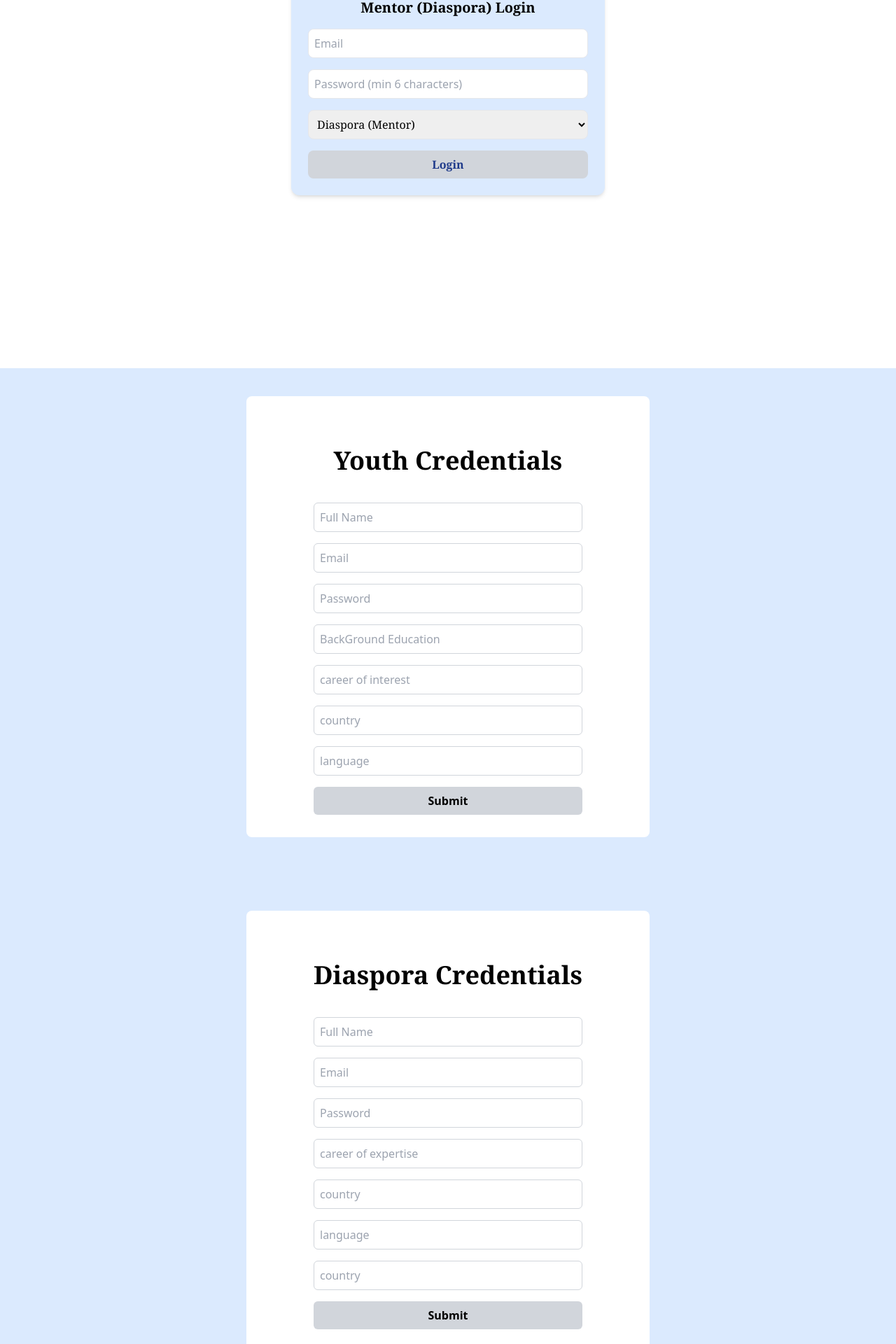
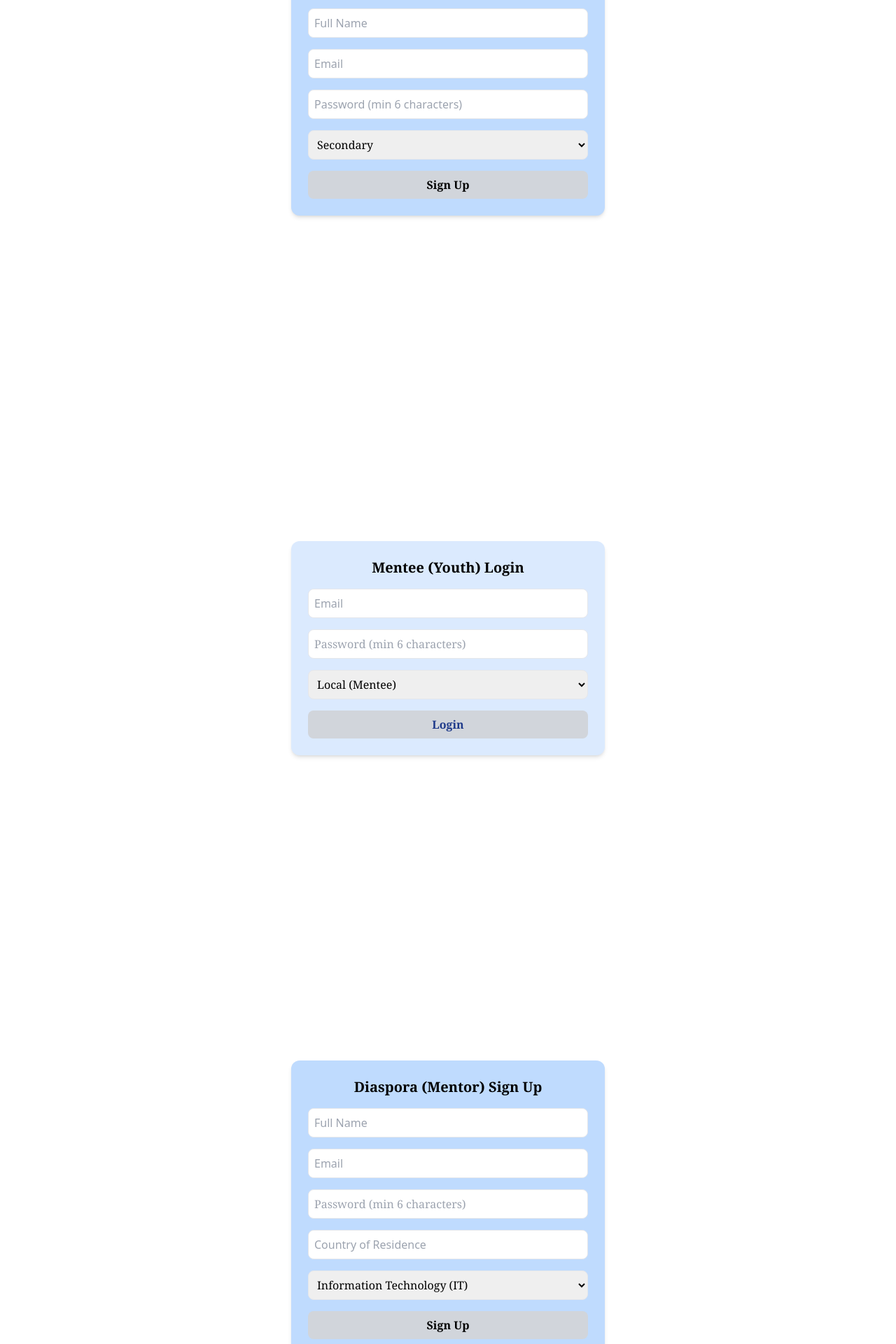
Before and after one commit to Munezero26200/bridge-to-rise, a React (Vite) app: page / in a window 1280 px wide. Shown: the part 338-2258 px from the top of the page at 70% size. Built offline with nearby package versions, Linux system fonts and the light colour scheme.

Commit message:
rename components

```diff
--- a/src/App.jsx
+++ b/src/App.jsx
@@ -1,14 +1,17 @@
 import Navbar from "./components/navbar"
 import LoginPage from "./components/loginPage"
-import YouthForm from "./components/youthForm"
-import ProfessionalForm from "./components/professionalForm"
+import MenteeLogin from "./components/loginMentee"
+import DiasporaSignin from "./components/diasporaSign"
+import MenteeSignin from "./components/MenteeSignIn"
+
 export default function App() {
   return (
    <>
     <Navbar />
     <LoginPage />
-    <YouthForm />
-    <ProfessionalForm />
+    <MenteeSignin />
+    <MenteeLogin/>
+    <DiasporaSignin/>
    </>
   )
 }
--- /dev/null
+++ b/src/components/diasporaSign.jsx
@@ -0,0 +1,96 @@
+import React, { useState } from "react";
+
+export default function DiasporaSignin() {
+  const [formData, setFormData] = useState({
+    fullName: "",
+    email: "",
+    password: "",
+    country: "",
+    field: "Information Technology (IT)",
+    otherField: ""
+  });
+
+  const handleSubmit = (e) => {
+    e.preventDefault();
+    if (formData.password.length < 6) {
+      alert("Password must be at least 6 characters");
+      return;
+    }
+    console.log("Diaspora SignUp:", formData);
+    alert(`Welcome Mentor ${formData.fullName} from ${formData.country}`);
+  };
+
+  return (
+    <div className="min-h-screen flex items-center justify-center bg-white p-6">
+      <div className="w-full max-w-md bg-blue-200 shadow-md rounded-xl p-6">
+        <h2 className="text-xl font-semibold text-center mb-4 font-serif">
+          Diaspora (Mentor) Sign Up
+        </h2>
+        <form onSubmit={handleSubmit} className="space-y-4">
+          <input
+            type="text"
+            placeholder="Full Name"
+            value={formData.fullName}
+            onChange={(e) => setFormData({ ...formData, fullName: e.target.value })}
+            className="w-full border rounded-lg p-2 focus:outline-none focus:ring-2 focus:ring-gray-300"
+            required
+          />
+          <input
+            type="email"
+            placeholder="Email"
+            value={formData.email}
+            onChange={(e) => setFormData({ ...formData, email: e.target.value })}
+            className="w-full border rounded-lg p-2 focus:outline-none focus:ring-2 focus:ring-gray-300"
+            required
+          />
+          <input
+            type="password"
+            placeholder="Password (min 6 characters)"
+            value={formData.password}
+            onChange={(e) => setFormData({ ...formData, password: e.target.value })}
+            className="w-full font-serif border rounded-lg p-2 focus:outline-none focus:ring-2 focus:ring-gray-300"
+            required
+            minLength={6}
+          />
+          <input
+            type="text"
+            placeholder="Country of Residence"
+            value={formData.country}
+            onChange={(e) => setFormData({ ...formData, country: e.target.value })}
+            className="w-full border rounded-lg p-2 focus:outline-none focus:ring-2 focus:ring-gray-300"
+            required
+          />
+          <select
+            value={formData.field}
+            onChange={(e) => setFormData({ ...formData, field: e.target.value })}
+            className="w-full font-serif border rounded-lg p-2 focus:outline-none focus:ring-2 focus:ring-gray-300"
+          >
+            <option>Information Technology (IT)</option>
+            <option>Business & Entrepreneurship</option>
+            <option>HealthCare & Medicine</option>
+            <option>Education & Research</option>
+            <option>Engineering & Architecture</option>
+            <option>Tourism & Hospitality Management</option>
+            <option>Other</option>
+          </select>
+          {formData.field === "Other" && (
+            <input
+              type="text"
+              placeholder="Please specify your field"
+              value={formData.otherField}
+              onChange={(e) => setFormData({ ...formData, otherField: e.target.value })}
+              className="w-full border rounded-lg p-2 focus:outline-none focus:ring-2 focus:ring-gray-300"
+              required
+            />
+          )}
+          <button
+            type="submit"
+            className="w-full bg-gray-300 font-serif font-semibold p-2 rounded-lg transition"
+          >
+            Sign Up
+          </button>
+        </form>
+      </div>
+    </div>
+  );
+}
--- a/src/components/loginPage.jsx
+++ b/src/components/loginMentee.jsx
@@ -1,7 +1,7 @@
 import React, { useState } from "react";
 
-export default function MentorLogin() {
-  const [formData, setFormData] = useState({ email: "", password: "", role: "Mentor" });
+export default function MenteeLogin() {
+  const [formData, setFormData] = useState({ email: "", password: "", role: "Mentee" });
 
   const handleSubmit = (e) => {
     e.preventDefault();
@@ -9,7 +9,7 @@ export default function MentorLogin() {
       alert("Password must be at least 6 characters");
       return;
     }
-    console.log("Mentor Login:", formData);
+    console.log("Mentee Login:", formData);
     alert(`Welcome ${formData.role}: ${formData.email}`);
   };
 
@@ -17,7 +17,7 @@ export default function MentorLogin() {
     <div className="min-h-screen flex items-center justify-center bg-white p-6">
       <div className="w-full max-w-md bg-blue-100 shadow-md rounded-xl p-6">
         <h2 className="text-xl font-semibold text-center mb-4 font-serif">
-          Mentor (Diaspora) Login
+          Mentee (Youth) Login
         </h2>
         <form onSubmit={handleSubmit} className="space-y-4">
           <input
@@ -25,7 +25,7 @@ export default function MentorLogin() {
             placeholder="Email"
             value={formData.email}
             onChange={(e) => setFormData({ ...formData, email: e.target.value })}
-            className="w-full border rounded-lg p-2 focus:outline-none focus:ring-2 focus:ring-blue-400"
+            className="w-full border rounded-lg p-2 focus:outline-none focus:ring-2 focus:ring-gray-300"
             required
           />
           <input
@@ -33,21 +33,21 @@ export default function MentorLogin() {
             placeholder="Password (min 6 characters)"
             value={formData.password}
             onChange={(e) => setFormData({ ...formData, password: e.target.value })}
-            className="w-full border rounded-lg p-2 focus:outline-none focus:ring-2 focus:ring-blue-400"
+            className="w-full border rounded-lg p-2 font-serif focus:outline-none focus:ring-2 focus:ring-gray-300"
             required
             minLength={6}
           />
           <select
             value={formData.role}
             onChange={(e) => setFormData({ ...formData, role: e.target.value })}
-            className="w-full border font-serif rounded-lg p-2 focus:outline-none focus:ring-2 focus:ring-blue-400"
+            className="w-full border rounded-lg p-2 font-serif focus:outline-none focus:ring-2 focus:ring-gray-300"
           >
+            <option value="Mentee">Local (Mentee)</option>
             <option value="Mentor">Diaspora (Mentor)</option>
-            <option value="Mentee">Local (Mentee)</option>
           </select>
           <button
             type="submit"
-            className="w-full bg-gray-300 text-blue-900 p-2 rounded-lg transition font-serif font-semibold"
+            className="w-full bg-gray-300 text-blue-900 p-2 rounded-lg font-semibold font-serif transition"
           >
             Login
           </button>
--- /dev/null
+++ b/src/components/menteeSignin.jsx
@@ -0,0 +1,84 @@
+import React, { useState } from "react";
+
+export default function MenteeSignin() {
+  const [formData, setFormData] = useState({
+    fullName: "",
+    email: "",
+    password: "",
+    education: "Secondary",
+    otherEducation: ""
+  });
+
+  const handleSubmit = (e) => {
+    e.preventDefault();
+    if (formData.password.length < 6) {
+      alert("Password must be at least 6 characters");
+      return;
+    }
+    console.log("Mentee SignUp:", formData);
+    alert(`Welcome Mentee ${formData.fullName}`);
+  };
+
+  return (
+    <div className="min-h-screen flex items-center justify-center bg-white p-6">
+      <div className="w-full max-w-md bg-blue-200 shadow-md rounded-xl p-6">
+        <h2 className="text-xl font-semibold text-center mb-4 font-serif">
+          Mentee (Youth) Sign Up
+        </h2>
+        <form onSubmit={handleSubmit} className="space-y-4">
+          <input
+            type="text"
+            placeholder="Full Name"
+            value={formData.fullName}
+            onChange={(e) => setFormData({ ...formData, fullName: e.target.value })}
+            className="w-full border rounded-lg p-2 focus:outline-none focus:ring-2 focus:ring-green-400"
+            required
+          />
+          <input
+            type="email"
+            placeholder="Email"
+            value={formData.email}
+            onChange={(e) => setFormData({ ...formData, email: e.target.value })}
+            className="w-full border rounded-lg p-2 focus:outline-none focus:ring-2 focus:ring-gray-300"
+            required
+          />
+          <input
+            type="password"
+            placeholder="Password (min 6 characters)"
+            value={formData.password}
+            onChange={(e) => setFormData({ ...formData, password: e.target.value })}
+            className="w-full border rounded-lg p-2 focus:outline-none focus:ring-2 focus:ring-gray-300"
+            required
+            minLength={6}
+          />
+          <select
+            value={formData.education}
+            onChange={(e) => setFormData({ ...formData, education: e.target.value })}
+            className="w-full border rounded-lg p-2 font-serif focus:outline-none focus:ring-2 focus:ring-gray-300"
+          >
+            <option>Secondary</option>
+            <option>Undergraduate</option>
+            <option>Post-graduate</option>
+            <option>Other</option>
+          </select>
+          {formData.education === "Other" && (
+            <input
+              type="text"
+              placeholder="Please specify education level"
+              value={formData.otherEducation}
+              onChange={(e) => setFormData({ ...formData, otherEducation: e.target.value })}
+              className="w-full border rounded-lg p-2 focus:outline-none focus:ring-2 focus:ring-gray-300"
+              required
+            />
+          )}
+          <button
+            type="submit"
+            className="w-full bg-gray-300 p-2 rounded-lg font-serif font-semibold transition"
+          >
+            Sign Up
+          </button>
+        </form>
+      </div>
+    </div>
+  );
+}
--- a/src/components/professionalForm.jsx
+++ /dev/null
@@ -1,22 +0,0 @@
-export default function ProfessionalForm() {
-    return (
-        <div className="bg-blue-100 min-h-screen flex flex-col items-center justify-center">
-            <div className="bg-white rounded-lg p-8 mt-10 flex flex-col items-center w-full max-w-xl">
-            <h1 className="text-4xl font-bold font-serif text-black text-center mt-10">Diaspora Credentials</h1>
-            {/* form */}
-            <div className="flex justify-center mt-10">
-                <form className="flex flex-col space-y-4 w-96">
-                    <input type="text" placeholder="Full Name" className="border border-gray-300 rounded-md p-2" />
-                    <input type="email" placeholder="Email" className="border border-gray-300 rounded-md p-2" />
-                    <input type="password" placeholder="Password" className="border border-gray-300 rounded-md p-2" />
-                    <input type="text" placeholder="career of expertise" className="border border-gray-300 rounded-md p-2" />
-                    <input type="text" placeholder="country" className="border border-gray-300 rounded-md p-2" />
-                    <input type="text" placeholder="language" className="border border-gray-300 rounded-md p-2" />
-                    <input type="text" placeholder="country" className="border border-gray-300 rounded-md p-2" />
-                    <button type="submit" className="bg-gray-300 text-black font-bold py-2 rounded-md hover:bg-gray-400 transition duration-300">Submit</button>
-                </form>
-            </div>
-            </div>
-        </div>
-    );
-}
--- a/src/components/youthForm.jsx
+++ /dev/null
@@ -1,22 +0,0 @@
-export default function YouthForm() {
-    return (
-        <div className="bg-blue-100 flex flex-col items-center justify-center">
-           <div className="bg-white rounded-lg p-8 mt-10 flex flex-col items-center w-full max-w-xl">
-            <h1 className="text-4xl font-bold font-serif text-black text-center mt-10">Youth Credentials</h1>
-            {/* form */}
-            <div className="flex justify-center mt-10">
-                <form className="flex flex-col space-y-4 w-96">
-                    <input type="text" placeholder="Full Name" className="border border-gray-300 rounded-md p-2 " />
-                    <input type="email" placeholder="Email" className="border border-gray-300 rounded-md p-2" />
-                    <input type="password" placeholder="Password" className="border border-gray-300 rounded-md p-2" />
-                   <input type="text" placeholder="BackGround Education" className="border border-gray-300 rounded-md p-2 " />
-                    <input type="text" placeholder="career of interest" className="border border-gray-300 rounded-md p-2 " />
-                    <input type="text" placeholder="country" className="border border-gray-300 rounded-md p-2 " />
-                    <input type="text" placeholder="language" className="border border-gray-300 rounded-md p-2 " />
-                    <button type="submit" className="bg-gray-300 text-black font-bold py-2 rounded-md hover:bg-gray-400 transition duration-300">Submit</button>
-                </form>
-            </div>
-            </div>
-        </div>
-    );
-}
```
